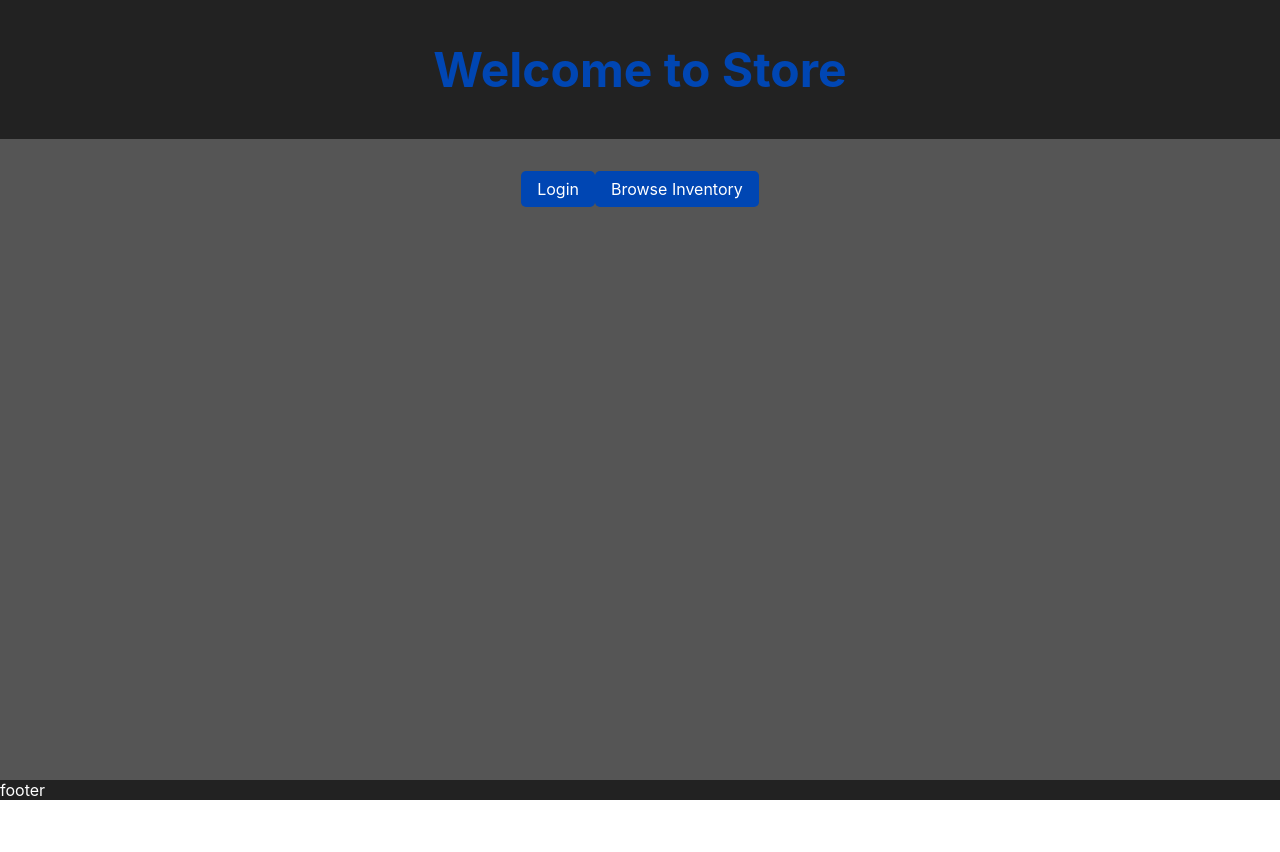
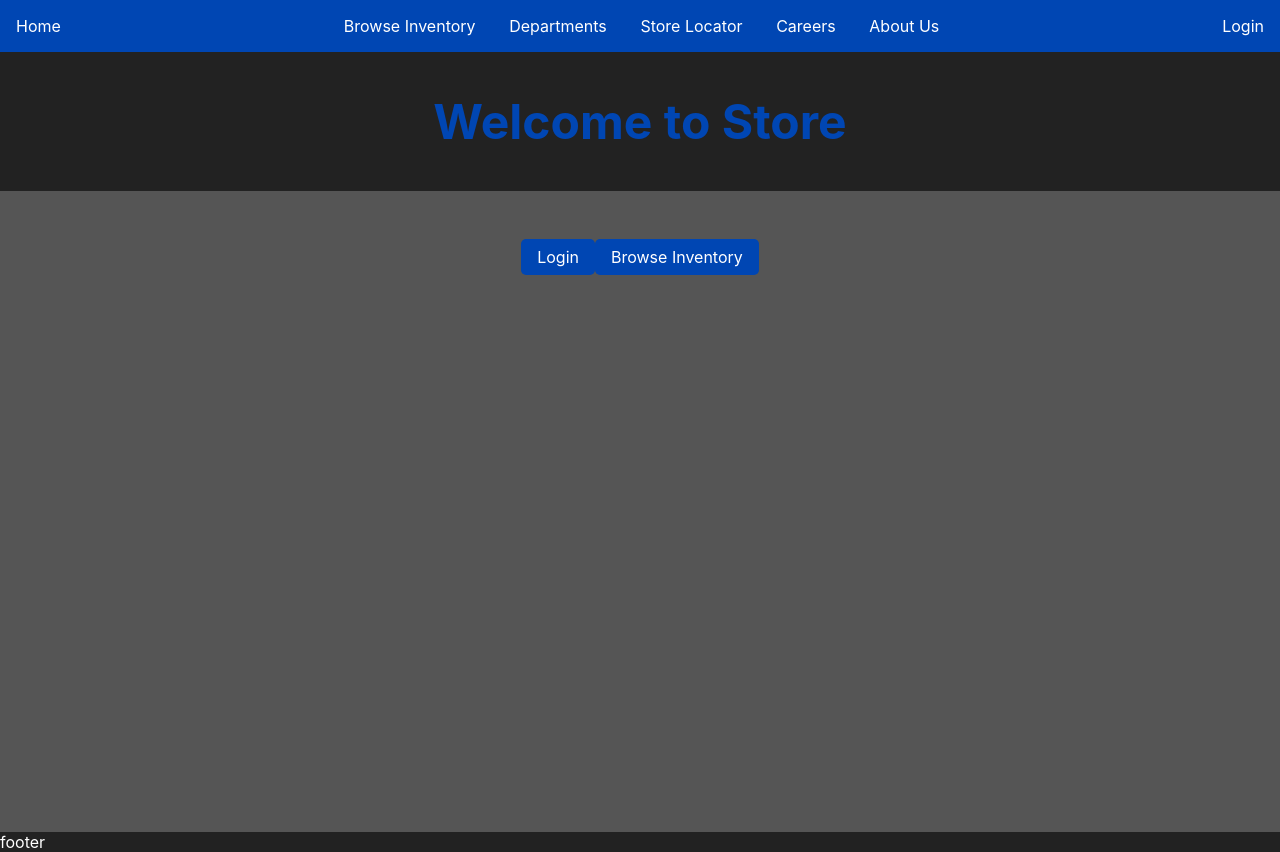
Before and after one commit to Spenner55/store-management-app, a React (Create React App) app in the folder frontend/: page / in a window 1280 px wide. Before the commit the page ends 800 px from the top, so only its background shows below. Built offline with nearby package versions, Linux system fonts and the light colour scheme.

Commit message:
added basic public display header for public facing site

```diff
--- a/frontend/src/App.js
+++ b/frontend/src/App.js
@@ -1,5 +1,5 @@
 import {Routes, Route} from 'react-router-dom';
-import Layout from './components/Layout';
+//import Layout from './components/Layout';
 import Public from './components/Public';
 import DashLayout from './components/DashLayout';
 import EmployeesList from './features/employee/EmployeesList';
@@ -13,17 +13,17 @@ import Prefetch from './features/auth/Prefetch';
 import PersistLogin from './features/auth/PersistLogin';
 import CreateWorkLogForm from './features/worklog/CreateWorkLogForm';
 import InventoryList from './features/inventory/InventoryList';
+import PublicLayout from './components/PublicLayout';
 
 function App() {
 	return (
 		<Routes>
-			<Route path="/" element={<Layout />}>
+			<Route path="/" element={<PublicLayout />}>
 				<Route index element={<Public />}/>
-				<Route path='inventory'>
-					<Route index element={<InventoryList/>}/>
-				</Route>
+				<Route path='inventory' element={<InventoryList/>}/>
 
-				<Route path='login' element={<Login/>}/>
+			</Route>
+			<Route path='login' element={<Login/>}/>
                 <Route path='unauthorized' element={<Unauthorized/>}/>
 
 				<Route element={<PersistLogin />} >
@@ -43,6 +43,10 @@ function App() {
 								</Route>
 			                </Route>
 
+							<Route path='inventory'>
+								<Route index element={<InventoryList/>}/>
+							</Route>
+
 						</Route>
 					</Route>
 				</Route>
@@ -50,9 +54,6 @@ function App() {
 				<Route element={<RequireAuth allowedRoles={[ROLES.Manager, ROLES.Admin]} />} >
 
 				</Route>
-
-
-			</Route>
 		</Routes>
 	);
 }
--- a/frontend/src/components/Public.module.css
+++ b/frontend/src/components/Public.module.css
@@ -18,6 +18,7 @@
     margin-bottom: 2rem;
     flex-grow: 1;
     text-align: center;
+    padding: 1rem;
 }
 
 .public-links {
--- /dev/null
+++ b/frontend/src/components/PublicHeader.js
@@ -0,0 +1,27 @@
+import { Link } from "react-router-dom";
+import styles from './PublicHeader.module.css';
+
+const PublicHeader = () => {
+    return (
+        <header className={styles['public-header']}>
+            <div className={styles['public-header-container']}>
+                <div>
+                    <Link className={styles['public-header-home']} to='/'>Home</Link>
+                </div>
+                <nav className={styles['public-header-links']}>
+                    <Link to='/inventory'>Browse Inventory</Link>
+                    <Link to='/departments'>Departments</Link>
+                    <Link to='/store_locator'>Store Locator</Link>
+                    <Link to='/careers'>Careers</Link>
+                    <Link to='/about'>About Us</Link>
+
+                </nav>
+                <div className={styles['public-header-login']}>
+                    <Link className={styles['public-header-login-link']} to='/login'>Login</Link>
+                </div>
+            </div>
+        </header>
+    )
+}
+
+export default PublicHeader;
--- /dev/null
+++ b/frontend/src/components/PublicHeader.module.css
@@ -0,0 +1,47 @@
+.public-header {
+    color: white;
+    background-color: #0046b3;
+}
+
+.public-header-container {
+    display: flex;
+    align-items: center;
+    padding: 0 1rem;
+    gap: 0.5rem;
+}
+
+.public-header-home {
+    text-decoration: none;
+    color: white;
+    padding: 1rem 0;
+}
+
+.public-header-links {
+    display: flex;
+    flex: 1;
+    justify-content: center;
+    align-items: center;
+    gap: 0.1rem;
+}
+
+.public-header-links a {
+    text-decoration: none;
+    color: white;
+    padding: 1rem 1rem;
+}
+
+.public-header-links a:hover {
+    color: rgb(47, 47, 51);
+    background-color: #075eeb;
+    border-radius: 5px;
+}
+
+.public-header-login {
+    margin-left: auto;
+}
+
+.public-header-login-link {
+    text-decoration: none;
+    color: white;
+    padding: 1rem 0;
+}
--- /dev/null
+++ b/frontend/src/components/PublicLayout.js
@@ -0,0 +1,16 @@
+import { Outlet } from "react-router-dom";
+import PublicHeader from "./PublicHeader";
+import styles from './PublicLayout.module.css';
+
+const PublicLayout = () => {
+    return (
+        <div className={styles['public-layout']}>
+            <PublicHeader />
+            <div className={styles['public-layout-container']}>
+                <Outlet />
+            </div>
+        </div>
+    )
+}
+
+export default PublicLayout;
--- a/frontend/src/features/auth/Home.js
+++ b/frontend/src/features/auth/Home.js
@@ -7,8 +7,9 @@ const Home = () => {
             <div className={styles['home-container']}>
                 <h1>Welcome to Employee Portal</h1>
                 <div className={styles['links']}>
-                    <Link to='/dash/employees'>View list of co-workers</Link>
-                    <Link to='/dash/worklogs'>View list of worklogs</Link>
+                    <Link to='./employees'>View list of co-workers</Link>
+                    <Link to='./worklogs'>View list of worklogs</Link>
+                    <Link to='./inventory'>View Inventory</Link>
                 </div>
             </div>
         </section>
--- a/frontend/src/features/inventory/InventoryList.js
+++ b/frontend/src/features/inventory/InventoryList.js
@@ -1,5 +1,7 @@
-import { useGetAllItemsQuery } from "./inventoryApiSlice";
+import { selectAllItems, useGetAllItemsQuery } from "./inventoryApiSlice";
 import Inventory from "./Inventory";
+import { useState, useMemo } from 'react';
+import { useSelector } from "react-redux";
 
 const InventoryList = () => {
     const {
@@ -9,6 +11,24 @@ const InventoryList = () => {
         isError,
         error
     } = useGetAllItemsQuery();
+
+    const [query, setQuery] = useState("");
+    const [inStockOnly, setInStockOnly] = useState(false);
+
+    const allItems = useSelector(selectAllItems);
+
+    const filteredIds = useMemo(() => {
+        if(!items?.ids?.length) return [];
+
+        const q = query.trim().toLowerCase();
+
+        return allItems.filter((it) => {
+            if (!it) return false;
+            const nameMatch = q === "" || (it.item_name ?? "").toLowerCase().includes(q);
+            const stockMatch = !inStockOnly || Number(it.current_stock) > 0;
+            return nameMatch && stockMatch;
+        }).map((it) => it.id);
+    }, [items?.ids, allItems, query, inStockOnly]);
 
     let content;
 
@@ -21,13 +41,28 @@ const InventoryList = () => {
     }
 
     if (isSuccess) {
-        const {ids} = items;
-
-        const tableContents = ids?.length ? ids.map(itemId => <Inventory key={itemId} itemId = {itemId}/>)
+        const tableContents = filteredIds?.length ? filteredIds.map(itemId => <Inventory key={itemId} itemId = {itemId}/>)
         : null
 
         content = (
-            <table className="table table--employees">
+            <>
+                <div>
+                    <input
+                        type="text"
+                        placeholder="search inventory"
+                        value={query}
+                        onChange={(e) => setQuery(e.target.value)}
+                    />
+                </div>
+                <label style={{ display: "flex", gap: "0.5rem", alignItems: "center" }}>
+                <input
+                    type="checkbox"
+                    checked={inStockOnly}
+                    onChange={(e) => setInStockOnly(e.target.checked)}
+                />
+                In stock only
+                </label>
+                <table className="inventory-table">
                     <thead className="table__thead">
                         <tr>
                             <th scope="col" className="table__th employee__first-name">Item Name</th>
@@ -37,9 +72,16 @@ const InventoryList = () => {
                         </tr>
                     </thead>
                     <tbody>
-                    {tableContents}
+                        {tableContents || (
+                            <tr>
+                                <td colSpan={3} style={{ textAlign: "center", padding: "1rem" }}>
+                                    No items match your filters.
+                                </td>
+                            </tr>
+                        )}
                     </tbody>
                 </table>
+            </>
         )
     }
 
```
Also changed, not shown: frontend/src/components/PublicLayout.module.css (added), frontend/src/features/inventory/Inventory.js (line endings or trailing spaces). Lines whose indentation alone changed are shown as unchanged.
